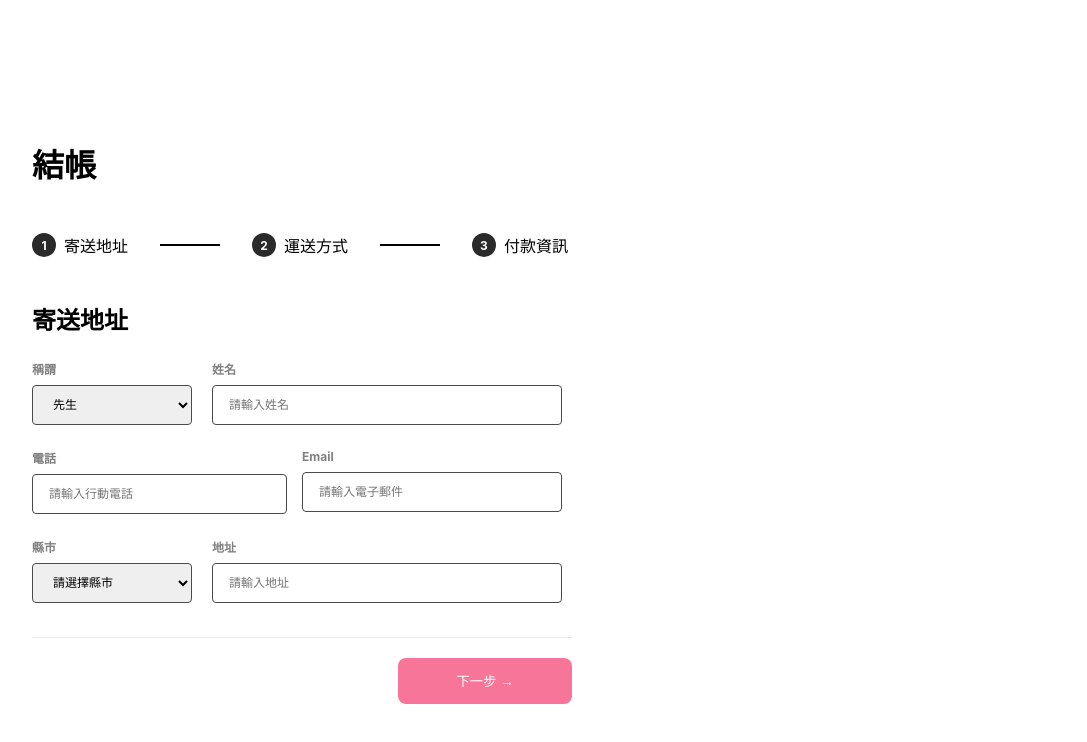
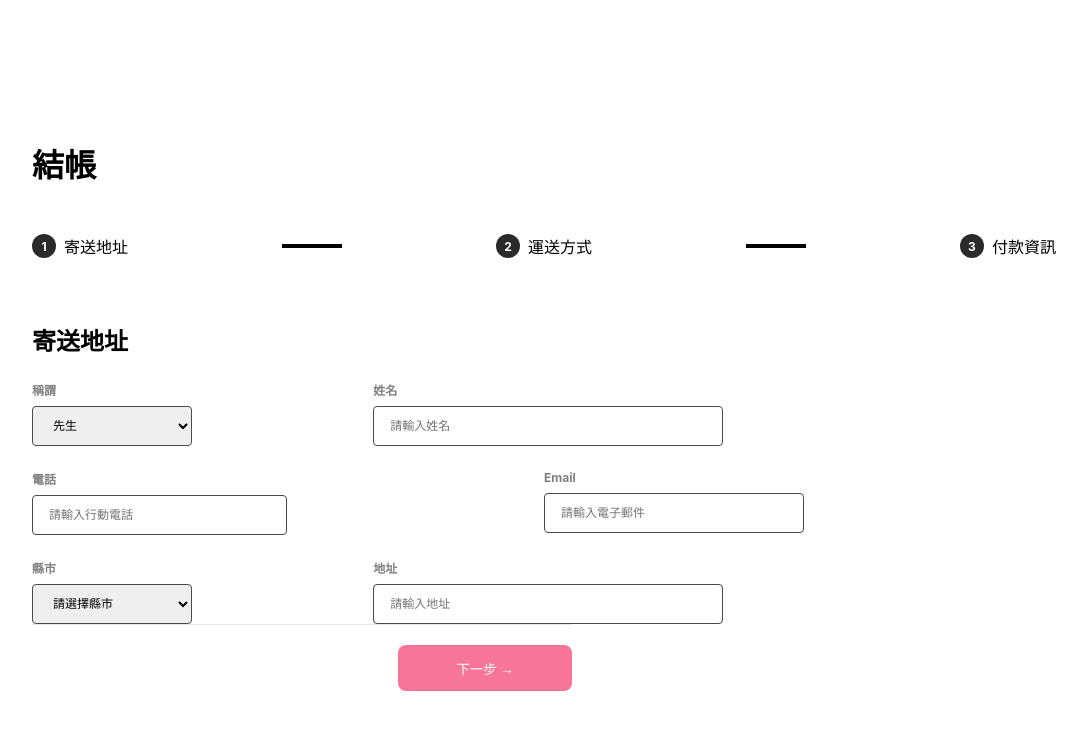
Before and after one commit to saraccy/ALPHA-Shop-I, a React (Create React App) app: page / in a window 1280 px wide. Shown: the top 742 px of the page, without its empty margins (96-1183 px from the left). Built offline with nearby package versions, Linux system fonts and the light colour scheme.

Commit message:
correct css style

```diff
--- a/src/components/ProgressControl/ProgressControl.module.css
+++ b/src/components/ProgressControl/ProgressControl.module.css
@@ -1,7 +1,6 @@
 .progressControlContainer {
   border-top: 1px solid #e6e6eb;
   width: 540px ;
-  margin-top: 48px;
 }
 
 .buttonGroup {
--- a/src/components/Step/Step.module.css
+++ b/src/components/Step/Step.module.css
@@ -1,8 +1,6 @@
-form {
-  width: 540px;
-  height: 288px;
+.formTitle {
+  margin-top: 64px;
 }
-
 
 .formTitle {
   font-size: 24px;
--- a/src/components/StepProgress/StepProgress.module.css
+++ b/src/components/StepProgress/StepProgress.module.css
@@ -5,22 +5,33 @@
 
 .progressContainer {
   display: flex;
-  padding: 20px 0;
-  width: 536px;
+  margin-top: 48px;
   justify-content: space-between;
   align-items: center;
 }
 
+.progressBar {
+  display: flex;
+  flex-grow: 1;
+  max-width: 60px;
+  height: 1px;
+  margin: 0px 8px;
+  border-width: 2px;
+  border-style: solid;
+}
+
+
 .progressGroup {
   display: flex;
-  align-items: center;
-
 }
 
 .progressIcon {
+  display: inline-block;
   position: relative;
+  width: 24px;
   height: 24px;
   margin-right: 8px;
+  border-radius: 50%;
 }
 
 .progressNum {
@@ -30,10 +41,5 @@
   transform: translate(-50%, -50%);
   font-size: 12px;
   font-weight: 700;
-  color:#FFFFFF;
+  color: #FFFFFF;
 }
-
-.progressBar {
-  border: 1px solid #000000;
-  width: 60px;
-}
```
